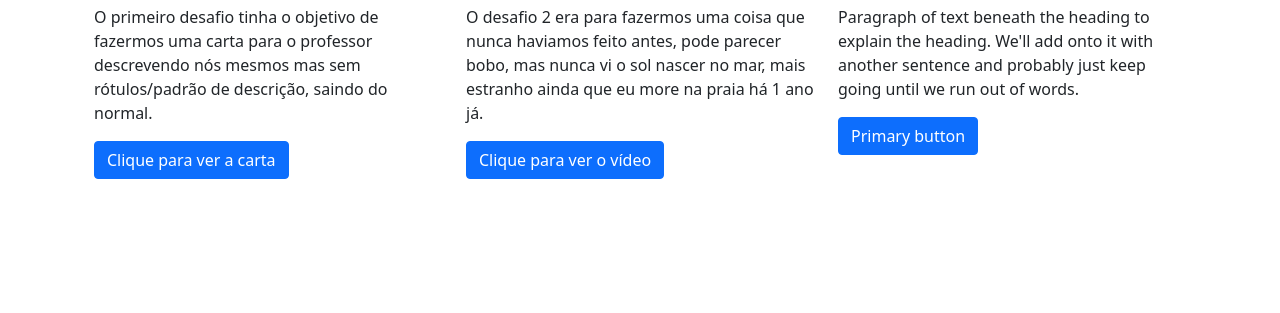
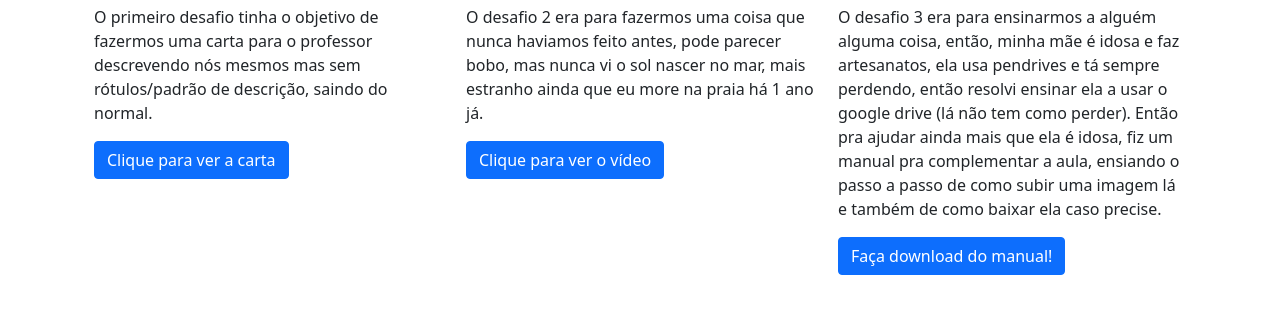
Before and after one commit to Guilherme164/ComunicacaoCriativa, a plain HTML site: page index.html in a window 1280 px wide. Shown: the part 193-506 px from the top of the page. Drawn offline with Linux system fonts and the light colour scheme; files that its build step writes are made by us from their sources.

Commit message:
adição desafio 3

```diff
--- a/index.html
+++ b/index.html
@@ -121,34 +121,15 @@
       <div class="col d-flex align-items-start">
         <div>
           <h2>Desafio 3:</h2>
-          <p>Paragraph of text beneath the heading to explain the heading. We'll add onto it with another sentence and probably just keep going until we run out of words.</p>
-          <a href="#" class="btn btn-primary">
-            Primary button
+          <p>O desafio 3 era para ensinarmos a alguém alguma coisa, então, minha mãe é idosa e faz artesanatos, ela usa pendrives e tá sempre perdendo, então resolvi ensinar ela a usar o google drive (lá não tem como perder). Então pra ajudar
+          ainda mais que ela é idosa, fiz um manual pra complementar a aula, ensiando o passo a passo de como subir uma imagem lá e também de como baixar ela caso precise.</p>
+          <a href="tutorialgoogledrive.pdf"  download="tutorialgoogledrive.pdf"class="btn btn-primary">
+            Faça download do manual!
           </a>
         </div>
       </div>
     </div>
   </div>
-
-
-<!-- Modal 1 -->
-<!-- <div class="modal fade" id="exampleModal" tabindex="-1" aria-labelledby="exampleModalLabel" aria-hidden="true">
-  <div class="modal-dialog col-12">
-    <div class="modal-content">
-      <div class="modal-header">
-        <h5 class="modal-title" id="exampleModalLabel">Carta</h5>
-        <button type="button" class="btn-close" data-bs-dismiss="modal" aria-label="Close"></button>
-      </div>
-      <div class="modal-body">
-       <img src="../carta.png"></img>
-      </div>
-      <div class="modal-footer">
-        <button type="button" class="btn btn-secondary" data-bs-dismiss="modal">Close</button>
-        <button type="button" class="btn btn-primary">Save changes</button>
-      </div>
-    </div>
-  </div>
-</div> -->
 
 <div class="modal fade" id="exampleModal" tabindex="-1" aria-labelledby="exampleModalLabel" aria-hidden="true">
   <div class="modal-dialog" max-width="900px">
```
